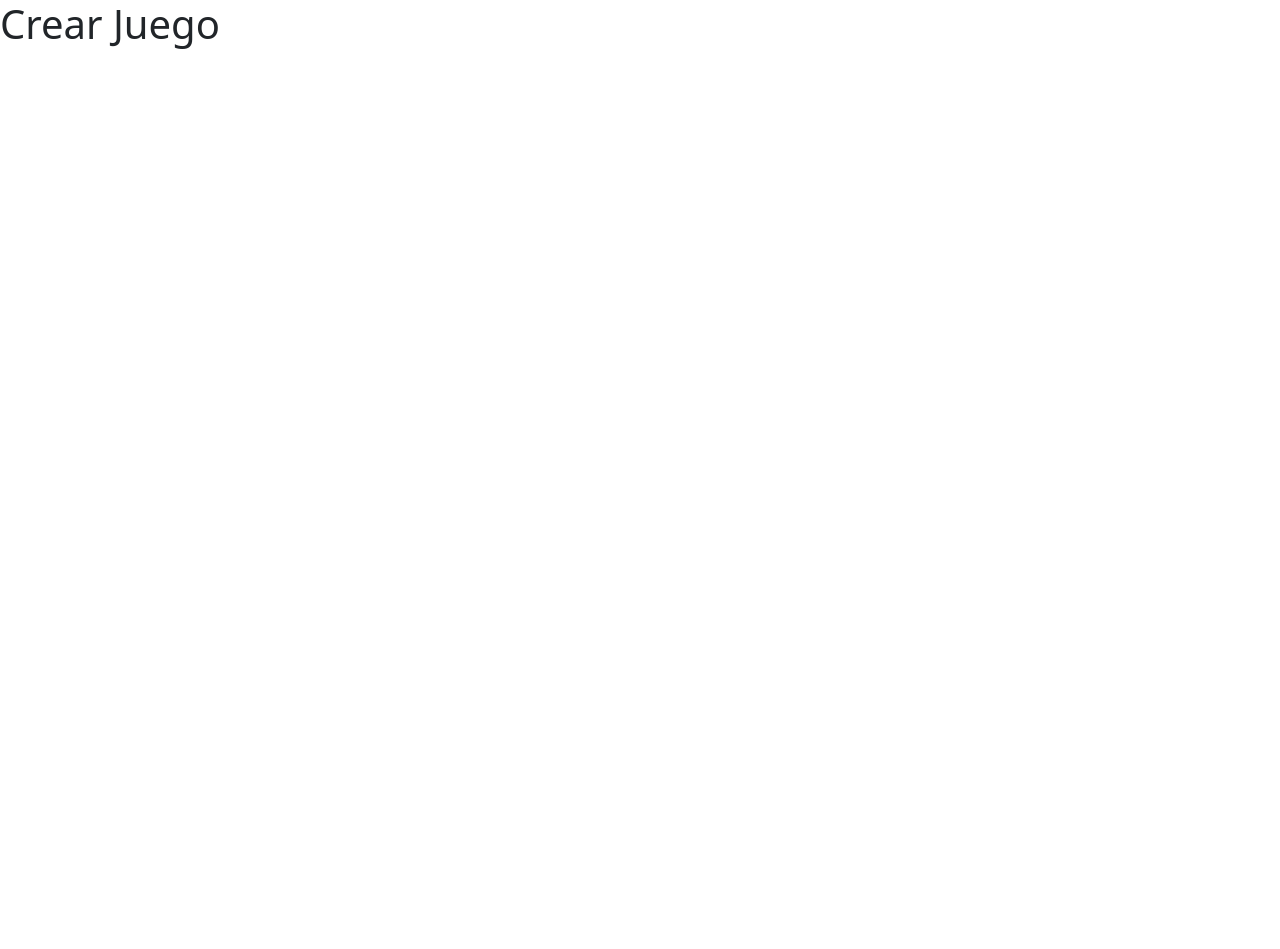
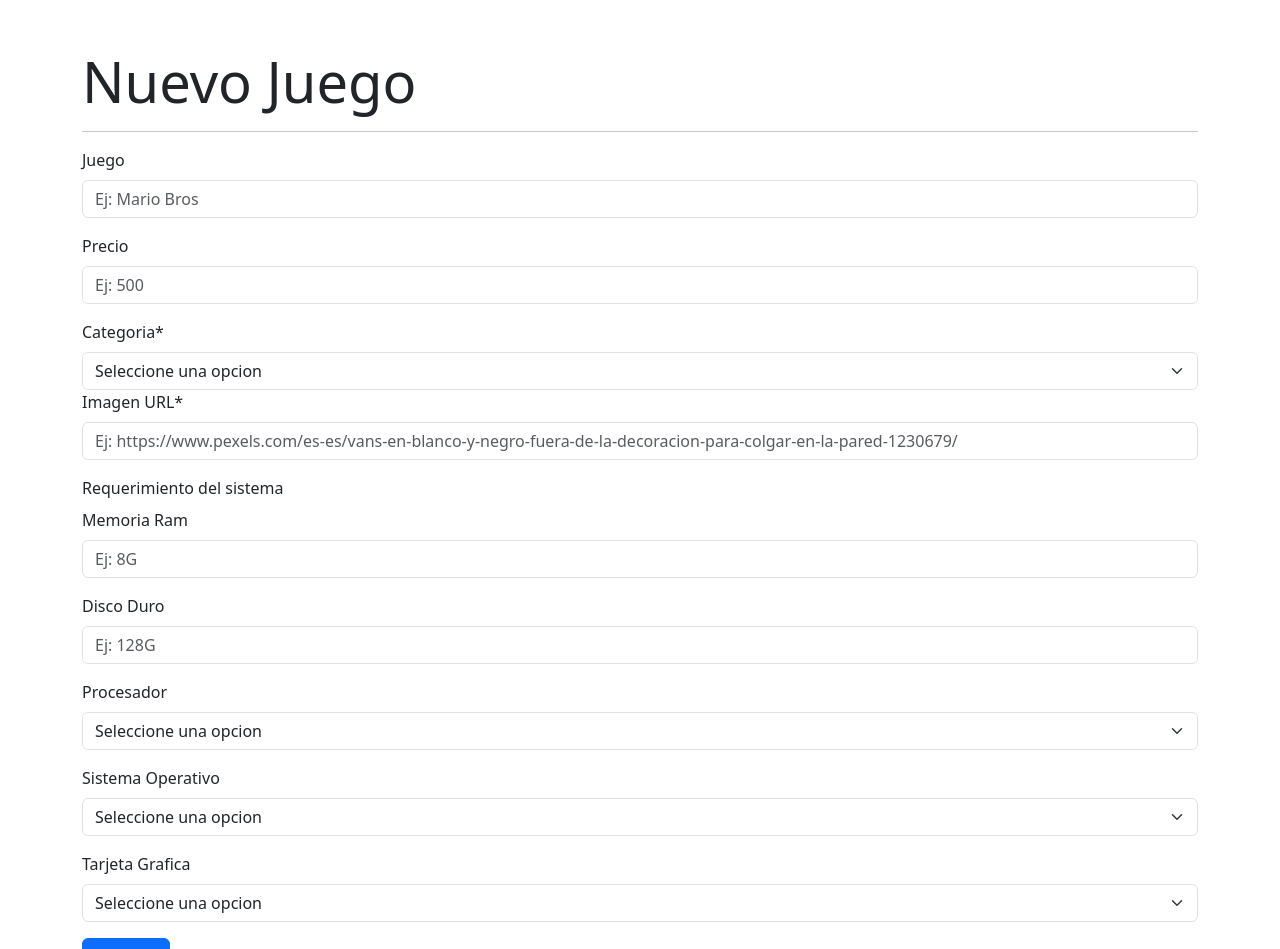
Before and after one commit to KameyhaFacundo/Ecommerce-gamer, a React (Vite) app: page /administrador/crear in a window 1280 px wide. Shown: the top 949 px of the page. Before the commit the page ends 800 px from the top, so only its background shows below. Built offline with nearby package versions, Linux system fonts and the light colour scheme; data requests are answered from the project's data file.

Commit message:
Añadi los botenes a admin y rellene los inputs para la pagina Crear Productos

```diff
--- a/db.json
+++ b/db.json
@@ -169,10 +169,6 @@
     {
       "categoria": "Aventura",
       "id": 5
-    },
-    {
-      "categoria": "",
-      "id": 6
     }
   ],
   "procesadores": [
--- a/src/components/view/Administrador.jsx
+++ b/src/components/view/Administrador.jsx
@@ -1,7 +1,5 @@
-import { Table } from "react-bootstrap";
-import { Link } from "react-router-dom";
-import { useState } from "react";
-import { useEffect } from "react";
+import { Button, Table } from "react-bootstrap";
+import { useState, useEffect } from "react";
 
 const Administrador = () => {
   const [juegos, setJuegos] = useState([]);
@@ -47,32 +45,37 @@ const Administrador = () => {
               <td>{juego.id}</td>
               <td>{juego.nombreJuego}</td>
               <td>{juego.precio}</td>
-              <td>
-
-              </td>
+              <td></td>
               <td>
                 {juego.categorias.map((cat) => (
                   <span key={cat.id}>{cat.categoria}, </span>
-                ))}</td>
+                ))}
+              </td>
               <td>{juego.fechaDeLanzamiento}</td>
               <td>
+                <div>Memoria Ram: {juego.memoriaRam}</div>
+                <div>Disco en Duro: {juego.espacioDiscoDuro}</div>
+                <div>Procesador: {juego.procesadores.procesador}</div>
                 <div>
-                    Memoria Ram: {juego.memoriaRam}
+                  Sistema Operativo: {juego.sistemasOperativos.sistemaOperativo}
                 </div>
                 <div>
-                    Disco en Duro: {juego.espacioDiscoDuro}
+                  Tarjeta Grafica: {juego.tarjetasGraficas.tarjetaGrafica}
                 </div>
-                <div>
-                    Procesador: {juego.procesadores.procesador}
+              </td>
+              <td>
+                <div className="d-flex flex-column">
+                  <Button variant="success" className="mb-2">
+                    Agregar
+                  </Button>
+                  <Button variant="warning" className="mb-2">
+                    Editar
+                  </Button>
+                  <Button variant="danger" className="mb-2">
+                    Eliminar
+                  </Button>
                 </div>
-                <div>
-                    Sistema Operativo: {juego.sistemasOperativos.sistemaOperativo}
-                </div>
-                <div>
-                    Tarjeta Grafica: {juego.tarjetasGraficas.tarjetaGrafica}
-                </div>
-                </td>
-              <td></td>
+              </td>
             </tr>
           ))}
         </tbody>
--- a/src/components/view/juego/CrearJuego.jsx
+++ b/src/components/view/juego/CrearJuego.jsx
@@ -1,9 +1,122 @@
-import React from 'react'
+import React from "react";
+import { Form, Button } from "react-bootstrap";
+import { useState, useEffect } from "react";
 
 function CrearJuego() {
+  const [categorias, setCategorias] = useState([]);
+  const [procesadores, setProcesadores] = useState([]);
+  const [sistemasoperativos, setSistemasOperativos] = useState([]);
+  const [tarjetasgraficas, setTarjetasGraficas] = useState([]);
+
+
+  useEffect(() => {
+    const fetchData = async () => {
+      try {
+        const respuesta1 = await fetch("http://localhost:3004/categorias");
+        const respuesta2 = await fetch("http://localhost:3004/procesadores");
+        const respuesta3 = await fetch("http://localhost:3004/sistemasOperativos");
+        const respuesta4 = await fetch("http://localhost:3004/tarjetasGraficas");
+
+        const listacategorias = await respuesta1.json();
+        const listaprocesadores = await respuesta2.json();
+        const listasistemasoperativos = await respuesta3.json();
+        const listatarjetasgraficas = await respuesta4.json();
+
+
+        setCategorias(listacategorias);
+        setProcesadores(listaprocesadores);
+        setSistemasOperativos(listasistemasoperativos);
+        setTarjetasGraficas(listatarjetasgraficas);
+
+      } catch (error) {
+        // Manejar el error si la promesa se rechaza
+        console.error("Error:", error);
+      }
+    };
+
+    fetchData();
+  }, []);
+
   return (
-    <div><h1>Crear Juego</h1></div>
-  )
+    <>
+      <section className="container mainSection">
+        <h1 className="display-4 mt-5">Nuevo Juego</h1>
+        <hr />
+        <Form>
+          <Form.Group className="mb-3" controlId="formNombreJuego">
+            <Form.Label>Juego</Form.Label>
+            <Form.Control type="text" placeholder="Ej: Mario Bros" />
+          </Form.Group>
+          <Form.Group className="mb-3" controlId="formPrecio">
+            <Form.Label>Precio</Form.Label>
+            <Form.Control type="number" placeholder="Ej: 500" />
+          </Form.Group>
+          <Form.Group className="mb-3" controlId="formCategoria">
+            <Form.Label>Categoria*</Form.Label>
+            <Form.Select>
+              <option value="">Seleccione una opcion</option>
+              {categorias.map((categoria)=>(
+              <option key={categoria.id} value={categoria.categoria}>{categoria.categoria}</option>
+
+              ))}
+
+            </Form.Select>
+            <Form.Group className="mb-3" controlId="formImagen" >
+              <Form.Label>Imagen URL*</Form.Label>
+
+              <Form.Control
+                type="text"
+                placeholder="Ej: https://www.pexels.com/es-es/vans-en-blanco-y-negro-fuera-de-la-decoracion-para-colgar-en-la-pared-1230679/"
+              />
+            </Form.Group>
+          </Form.Group>
+          <Form.Label>Requerimiento del sistema</Form.Label>
+          <Form.Group className="mb-3" controlId="formRam">
+            <Form.Label>Memoria Ram</Form.Label>
+            <Form.Control type="number" placeholder="Ej: 8G" />
+          </Form.Group>
+          <Form.Group className="mb-3" controlId="formDisco">
+            <Form.Label>Disco Duro</Form.Label>
+            <Form.Control type="number" placeholder="Ej: 128G" />
+          </Form.Group>
+          <Form.Group className="mb-3" controlId="formProcesador">
+            <Form.Label>Procesador</Form.Label>
+            <Form.Select>
+              <option value="">Seleccione una opcion</option>
+              {procesadores.map((procesador)=>(
+              <option key={procesador.id} value={procesador.procesador}>{procesador.procesador}</option>
+
+              ))}
+            </Form.Select>
+          </Form.Group>
+          <Form.Group className="mb-3" controlId="formSistemaOperativo">
+            <Form.Label>Sistema Operativo</Form.Label>
+            <Form.Select>
+              <option value="">Seleccione una opcion</option>
+              {sistemasoperativos.map((sistemaoperativo)=>(
+              <option key={sistemaoperativo.id} value={sistemaoperativo.sistemaOperativo}>{sistemaoperativo.sistemaOperativo}</option>
+
+              ))}
+            </Form.Select>
+          </Form.Group>
+
+          <Form.Group className="mb-3" controlId="formTarjetaGrafica">
+            <Form.Label>Tarjeta Grafica</Form.Label>
+            <Form.Select>
+              <option value="">Seleccione una opcion</option>
+              {tarjetasgraficas.map((tarjetagrafica)=>(
+              <option key={tarjetagrafica.id} value={tarjetagrafica.tarjetaGrafica}>{tarjetagrafica.tarjetaGrafica}</option>
+
+              ))}
+            </Form.Select>
+          </Form.Group>
+          <Button variant="primary" type="submit">
+            Guardar
+          </Button>
+        </Form>
+      </section>
+    </>
+  );
 }
 
-export default CrearJuego
+export default CrearJuego;
```
